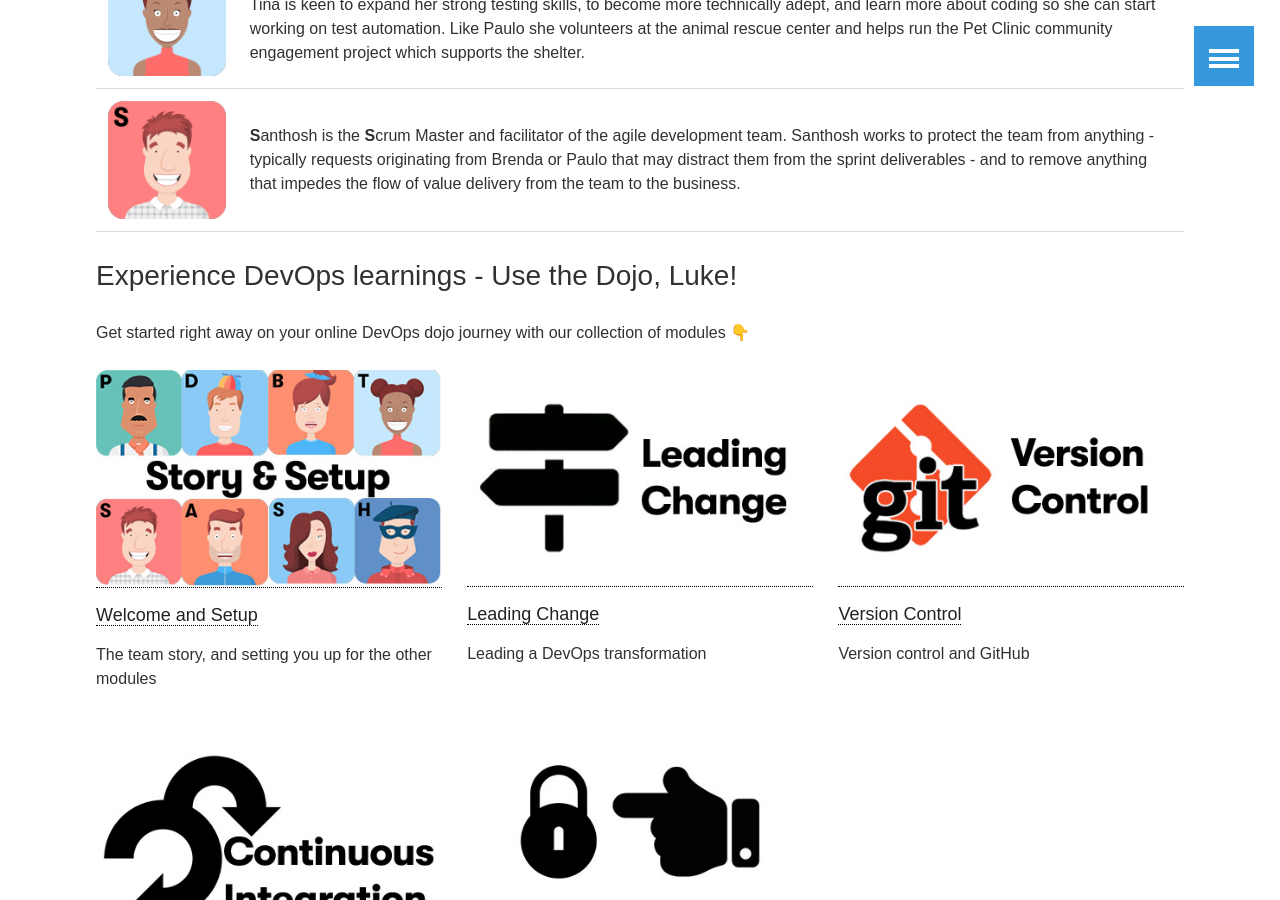
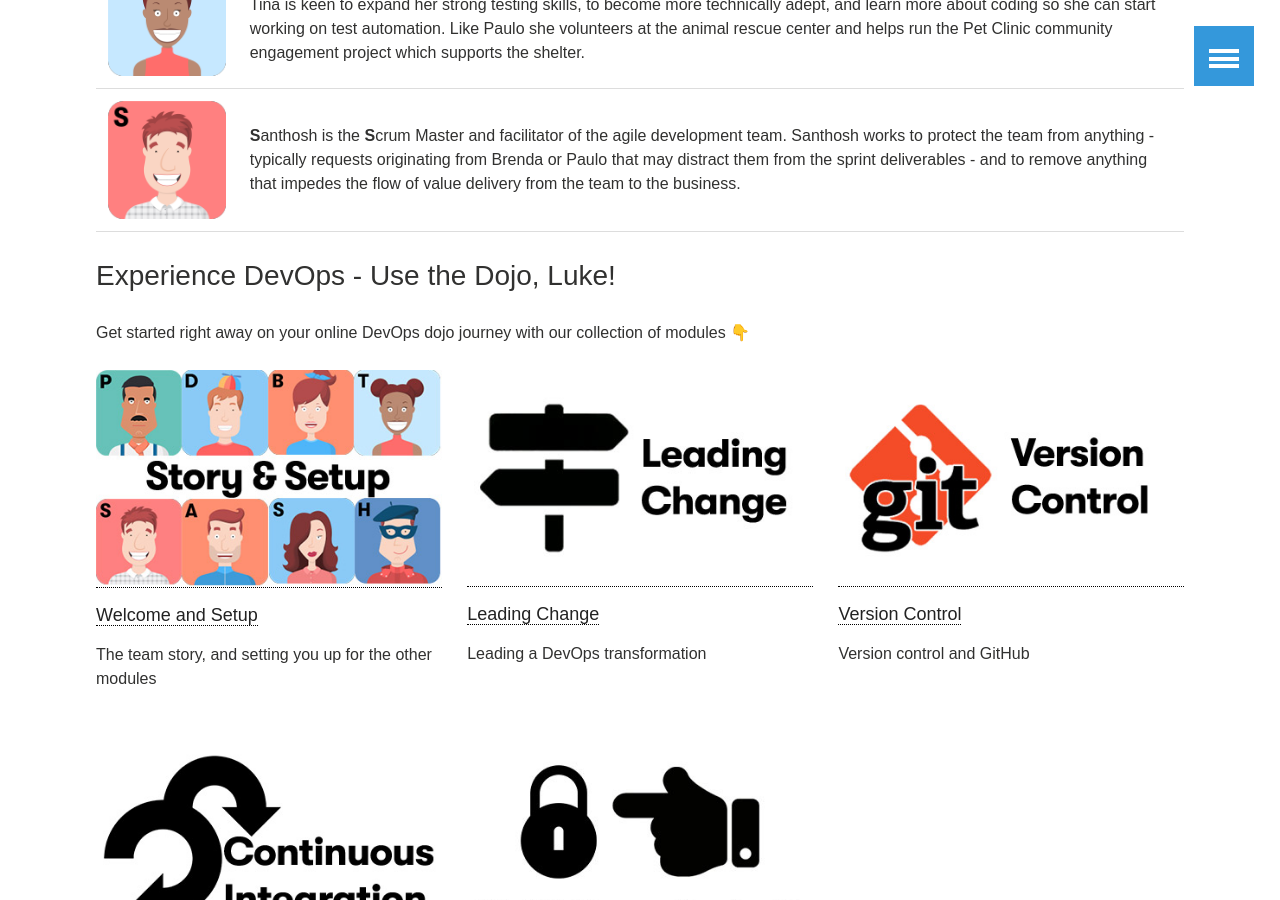
Before and after one commit to dxc-technology/about-devops-dojo, a Jekyll site: the page built from index.md, in a window 1280 px wide and 900 px high, scrolled down 2199 px. Built offline with Jekyll 4.4.1, drawn with Linux system fonts in a browser that asks for light colours.

Commit message:
Remove 'learnings'

```diff
--- a/index.md
+++ b/index.md
@@ -38,7 +38,7 @@ The troupe of characters in team **Pet Clinic** are:
 <img src="images/tina.png" width="400"/> | **T**ina is a **T**ester. Tina is aware that the role of and skills required by a tester are changing.<br/>Tina is keen to expand her strong testing skills, to become more technically adept, and learn more about coding so she can start working on test automation. Like Paulo she volunteers at the animal rescue center and helps run the Pet Clinic community engagement project which supports the shelter.
 <img src="images/santhosh.png" width="400"/> | **S**anthosh is the **S**crum Master and facilitator of the agile development team. Santhosh works to protect the team from anything - typically requests originating from Brenda or Paulo that may distract them from the sprint deliverables - and to remove anything that impedes the flow of value delivery from the team to the business.
 
-## Experience DevOps learnings - Use the Dojo, Luke!
+## Experience DevOps - Use the Dojo, Luke!
 
 Get started right away on your online DevOps dojo journey with our collection of modules 👇
 
```
